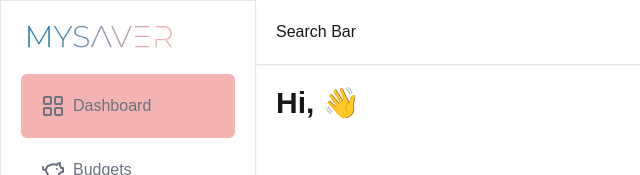
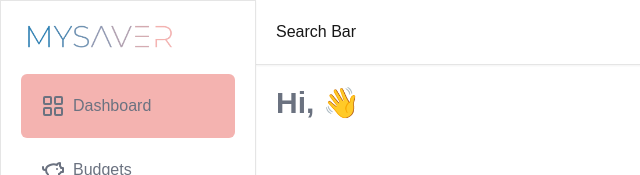
Before and after one commit to didulasri2001/mysaver, a Next.js app in the folder mysaver/: page /dashboard in a window 1280 px wide. Shown: the top 175 px of the page, without its empty margins (0-640 px from the left). Built offline with nearby package versions, Linux system fonts and the light colour scheme; no server answers.

Commit message:
feat: styles to dashboard page

```diff
--- a/mysaver/app/(routes)/dashboard/page.jsx
+++ b/mysaver/app/(routes)/dashboard/page.jsx
@@ -6,7 +6,9 @@ function Dashboard() {
   const { user } = useUser();
   return (
     <div className="p-5">
-      <h2 className="font-bold text-3xl">Hi, {user?.fullName} 👋</h2>
+      <h2 className="font-bold text-3xl text-gray-500">
+        Hi, {user?.fullName} 👋
+      </h2>
     </div>
   );
 }
```
